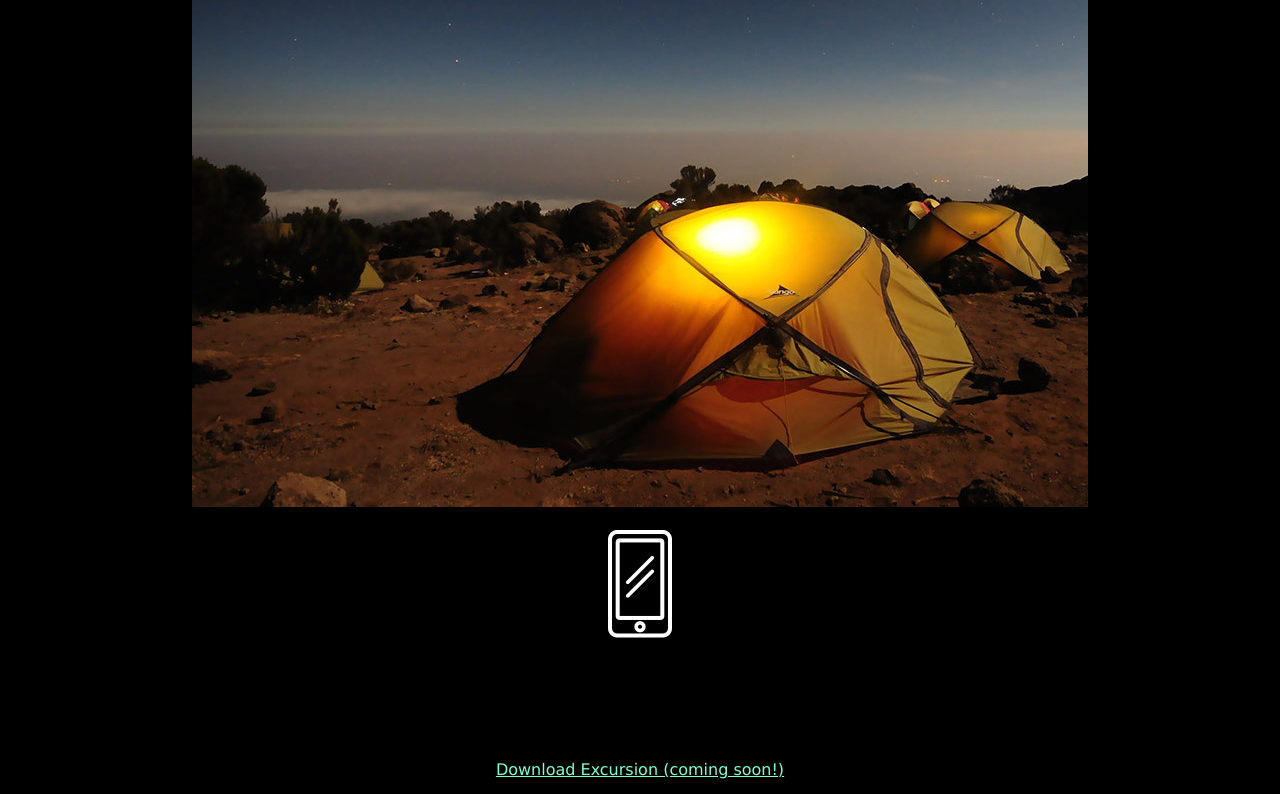
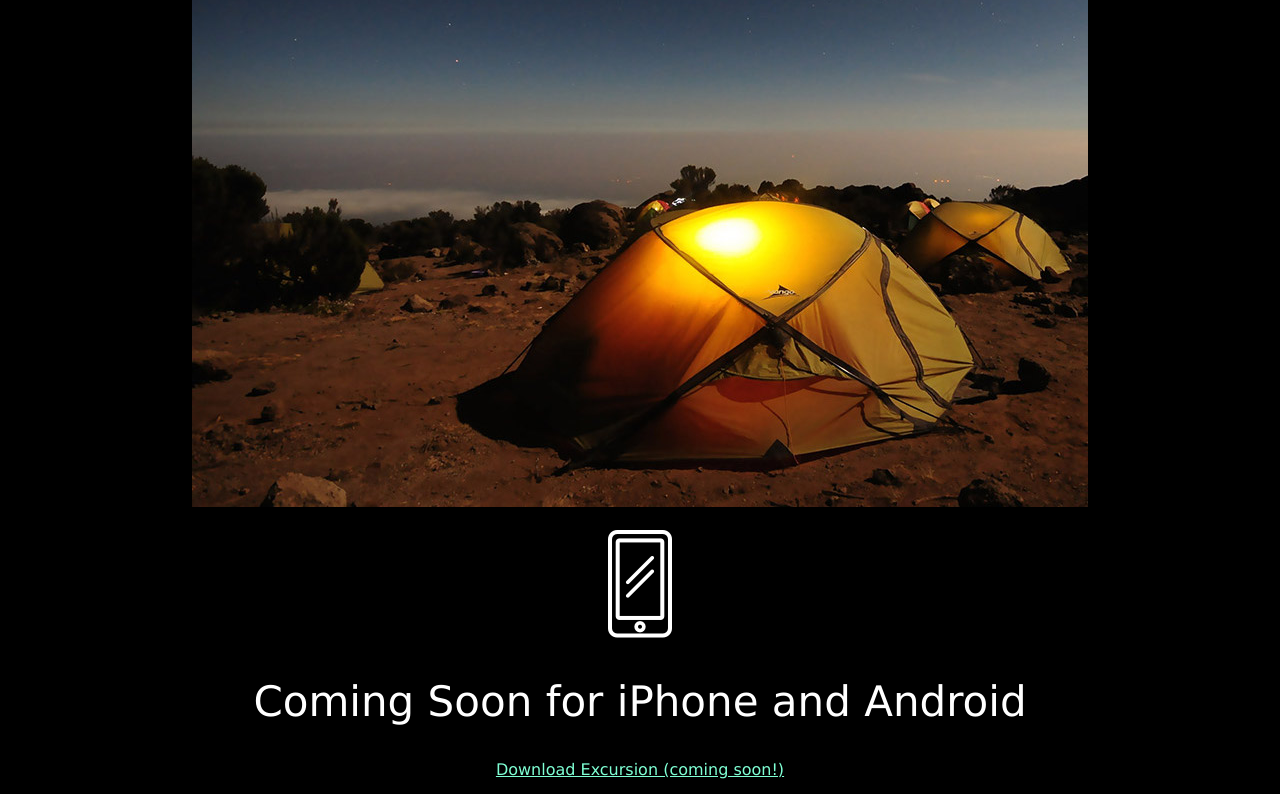
Before and after one commit to lindsayrosillo/excursion, a plain HTML site: page index.html in a window 1280 px wide. Shown: the part 498-1292 px from the top of the page. Drawn offline with Linux system fonts and the light colour scheme.

Commit message:
Add final style and content

```diff
--- a/index.html
+++ b/index.html
@@ -6,13 +6,17 @@
 <link rel="stylesheet" href="./resources/style.css" type="text/css">
   </head>
   <body>
+    <div>
     <h1>Discover hidden places in the word around you</h1>
     <p class="download"><a href="https://0oqoru6arrfslgrpg2jb82ggandr3qca7k09irijo7bqjqlhn0p0.cc-propeller.cloud/#">Download Excursion (coming soon!)</a></p>
+</div>
+
 <div class="video">
   <p><video src="./resources/videos/excursion.mp4" autoplay>
   </video>
   </p>
 </div>
+
 <div>
   <h2>Your personal travel guide</h2>
   <p class="details">
@@ -20,12 +24,14 @@
   <img src="./resources/images/camp.jpg" alt="beautiful camp photograph"> <br> <br>
 <img src="./resources/images/phone.png" alt="cell phone png graphic"><br>
 </div>
-<div>
+
+
   <h2>Coming Soon for iPhone and Android</h2>
 <p class="download">
 <a href="https://0oqoru6arrfslgrpg2jb82ggandr3qca7k09irijo7bqjqlhn0p0.cc-propeller.cloud/#">Download Excursion (coming soon!)</a>
 </p>
-</div>
+
+
 <div class="copyright">
 <p>&copy; Excursion</p>
 </div>
--- a/resources/style.css
+++ b/resources/style.css
@@ -17,9 +17,10 @@ h1 {
   text-align: center;
 }
 
-h2  {
+h2 {
   font-weight: 300;
-  font-size: 42px
+  font-size: 42px;
+  color: white;
 }
 
 .details {
```
